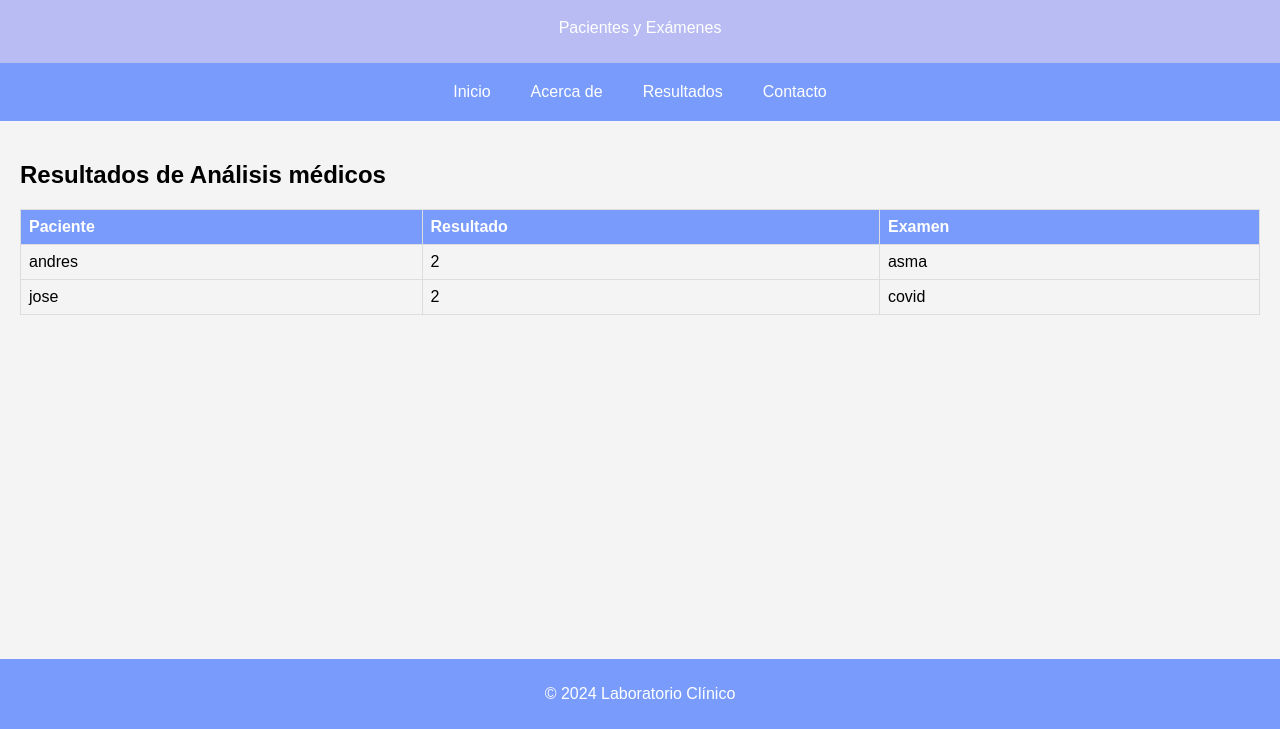
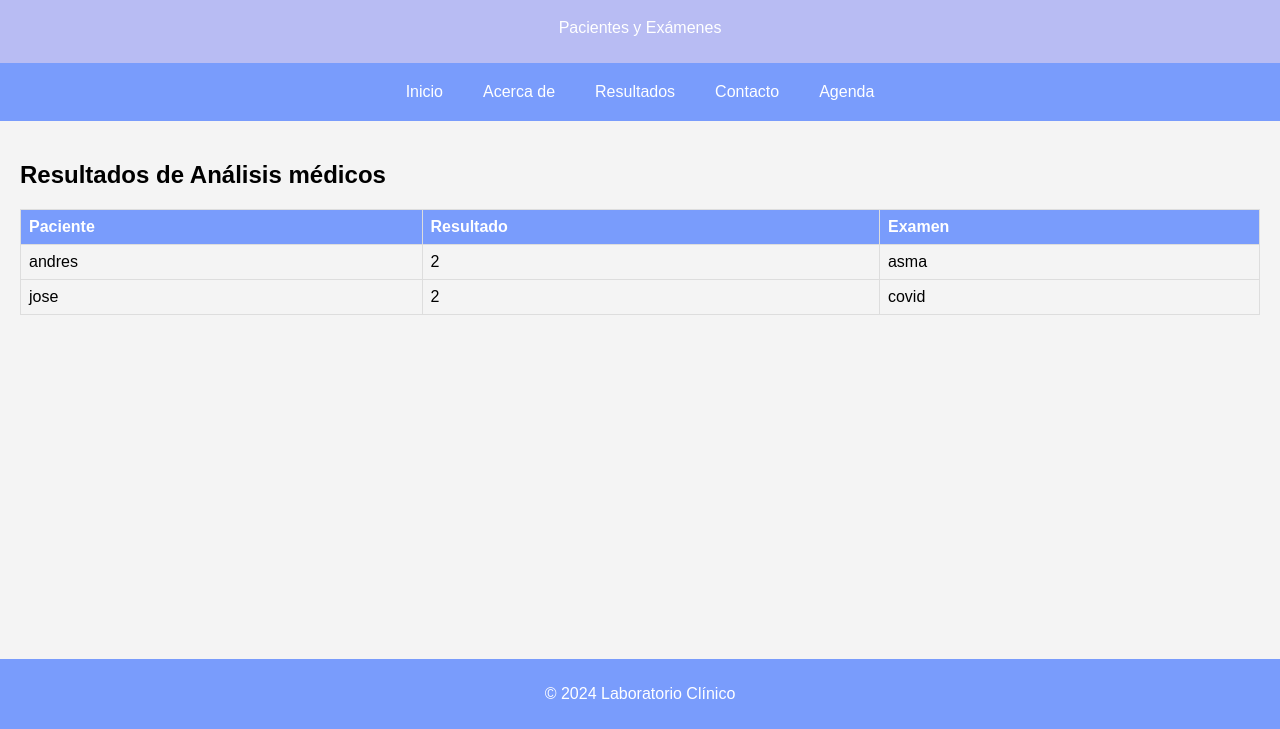
Before and after one commit to ElJoseMTR/parcial3, a plain HTML site: page tabla.html in a window 1280 px wide. Shown: the part 71-800 px from the top of the page. Drawn offline with Linux system fonts and the light colour scheme.

Commit message:
tabla.html

```diff
--- a/tabla.html
+++ b/tabla.html
@@ -70,6 +70,7 @@
     <a href="acerca.html">Acerca de</a>
     <a href="tabla.html">Resultados</a>
     <a href="contacto.html">Contacto</a>
+    <a href="agenda.html">Agenda</a>
 </nav>
 
 <section id="inicio">
```
